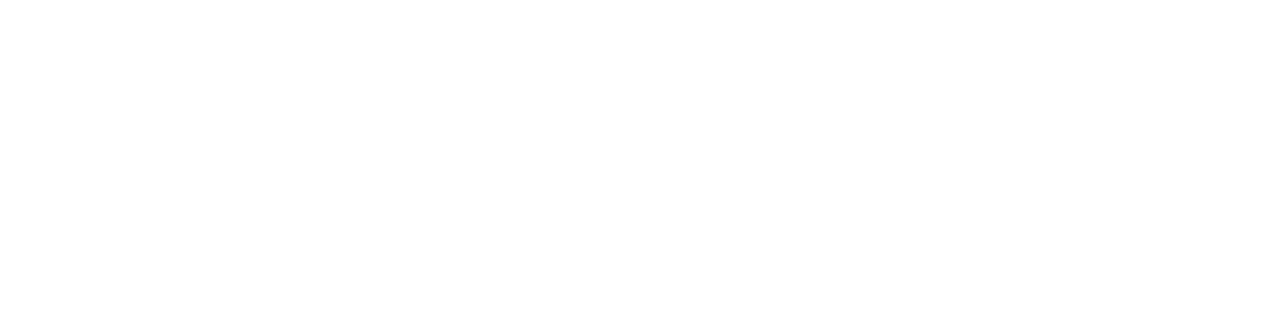
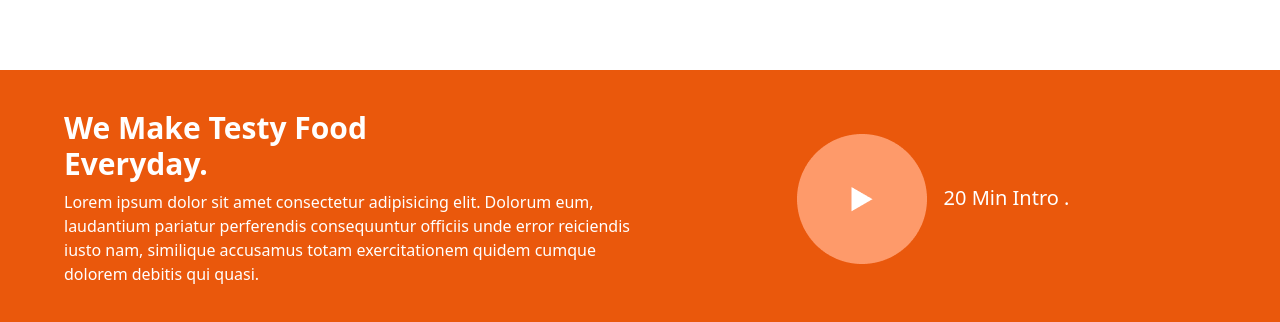
Before and after one commit to abdallahifox/sajwayR, a React (Vite) app: page / in a window 1280 px wide. Shown: the part 3071-3393 px from the top of the page. Before the commit the page ends 3101 px from the top, so only its background shows below. Built offline with nearby package versions, Linux system fonts and the light colour scheme.

Commit message:
add: CTA Section

```diff
--- /dev/null
+++ b/src/Components/HomeComponents/CTA.jsx
@@ -0,0 +1,31 @@
+import React from 'react'
+
+import PlayIcon from './../../assets/playIcon.png'
+
+function CTA () {
+  return (
+    <div className='bg-orange-600 phone-6 my-10 py-10 '>
+      <div className='container layout mx-auto grid xl:grid-cols-2 place-items-center gap-4 h-full text-white'>
+        <div className='flex flex-col'>
+          <h1 className='text-3xl font-bold mb-2 text-center xl:text-left'>
+            We Make Testy Food <br /> Everyday.
+          </h1>
+          <p class='text-md text-center xl:text-left'>
+            Lorem ipsum dolor sit amet consectetur adipisicing elit. Dolorum
+            eum, laudantium pariatur perferendis consequuntur officiis unde
+            error reiciendis iusto nam, similique accusamus totam exercitationem
+            quidem cumque dolorem debitis qui quasi.
+          </p>
+        </div>
+        <div className='flex items-center gap-4'>
+          <img src={PlayIcon} alt='ICONS' />
+          <p className='text-xl'>
+            <a href='https://www.github.com/abdallahifox' target='_blank'>20 Min Intro .</a>
+          </p>
+        </div>
+      </div>
+    </div>
+  )
+}
+
+export default CTA
--- a/src/Components/HomeComponents/Special.jsx
+++ b/src/Components/HomeComponents/Special.jsx
@@ -14,7 +14,7 @@
     <section className='layout py-20'>
       <div className='container mx-auto grid xl:grid-cols-2 gap-4 place-items-center'>
         <div className='flex items-center justify-center relative p-4 bg-orange-200 w-[320px] xl:w-[420px] h-[440px] hover:translate-y-3 ease-in-out duration-300'>
-          <div className='w-[90px] h-[90px]  absolute -right-10 bottom-20  hidden xl:block'>
+        <div className='w-[90px] h-[90px]  absolute -right-10 bottom-20  hidden xl:block'>
             <img src={SpecialImage} alt='Image' className='rounded-md' />
           </div>
           <img
--- a/src/Components/Navigation/Navigation.jsx
+++ b/src/Components/Navigation/Navigation.jsx
@@ -18,7 +18,7 @@
               <img src={Logo} alt='Girl in a jacket' className='w-[70%]' />
             </div>
 
-            <div className='text-green-500 text-bold w-[150px] flex mx-3'>
+            <div className='text-green-500 text-bold w-[200px] flex mx-3'>
               <div>
                 <img src={TimeHeader} alt='TimeHeader' className='mr-2' />
               </div>
--- a/src/Pages/Home.jsx
+++ b/src/Pages/Home.jsx
@@ -5,6 +5,7 @@
 import Special from './../Components/HomeComponents/Special'
 import ChoseFoodSection from './../Components/HomeComponents/ChoseFoodSection'
 import RegularMenu from './../Components/HomeComponents/RegularMenu'
+import CTA from './../Components/HomeComponents/CTA'
 function Home () {
   return (
     <div className='home h-screen'>
@@ -12,6 +13,7 @@
       <Special />
       <ChoseFoodSection/>
       <RegularMenu/>
+      <CTA/>
     </div>
   )
 }
--- a/src/index.css
+++ b/src/index.css
@@ -10,6 +10,7 @@
 .button{
     @apply bg-orange-600 rounded-full border-none hover:bg-orange-500
 }
+
 
 .home {
      background-image: url("./assets/Bg.png");
```
Also changed, not shown: src/assets/Bg.png, src/assets/playIcon.png (added).
